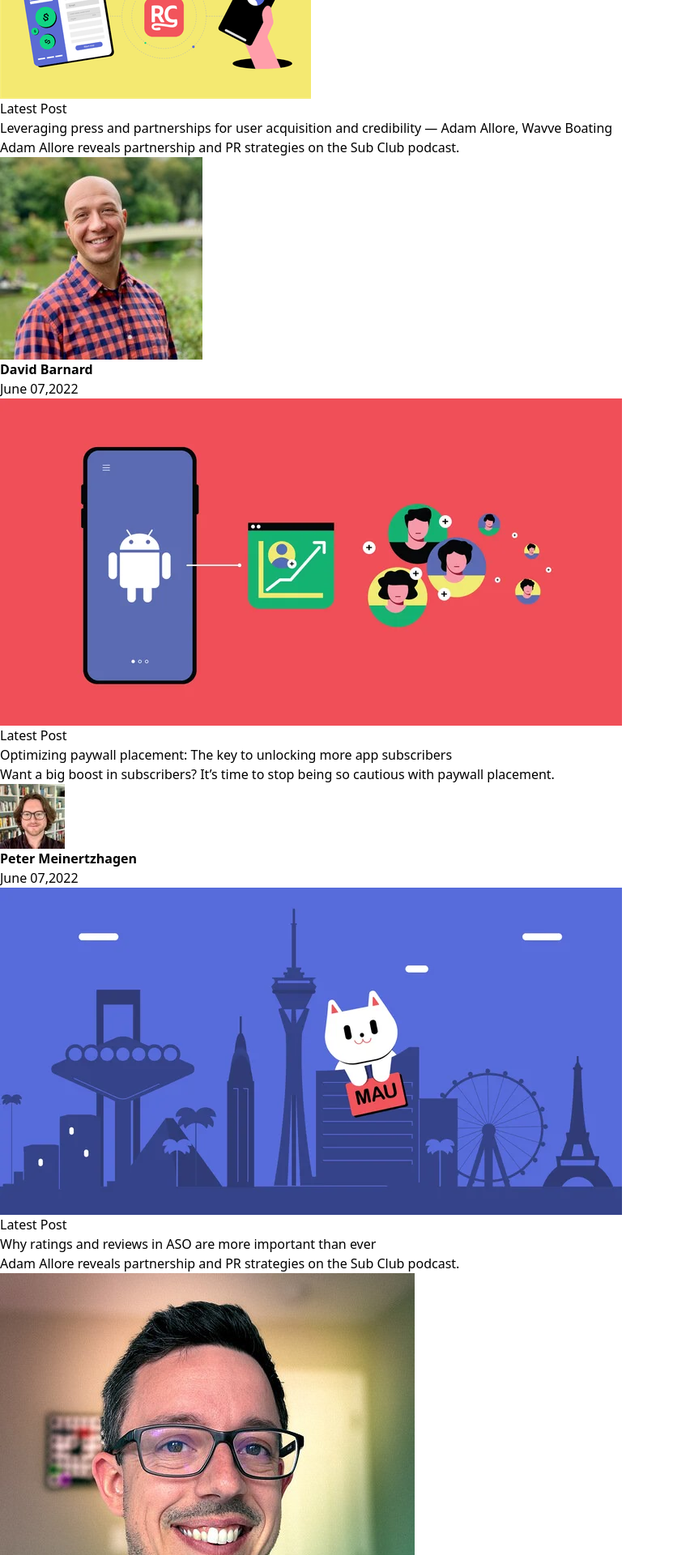
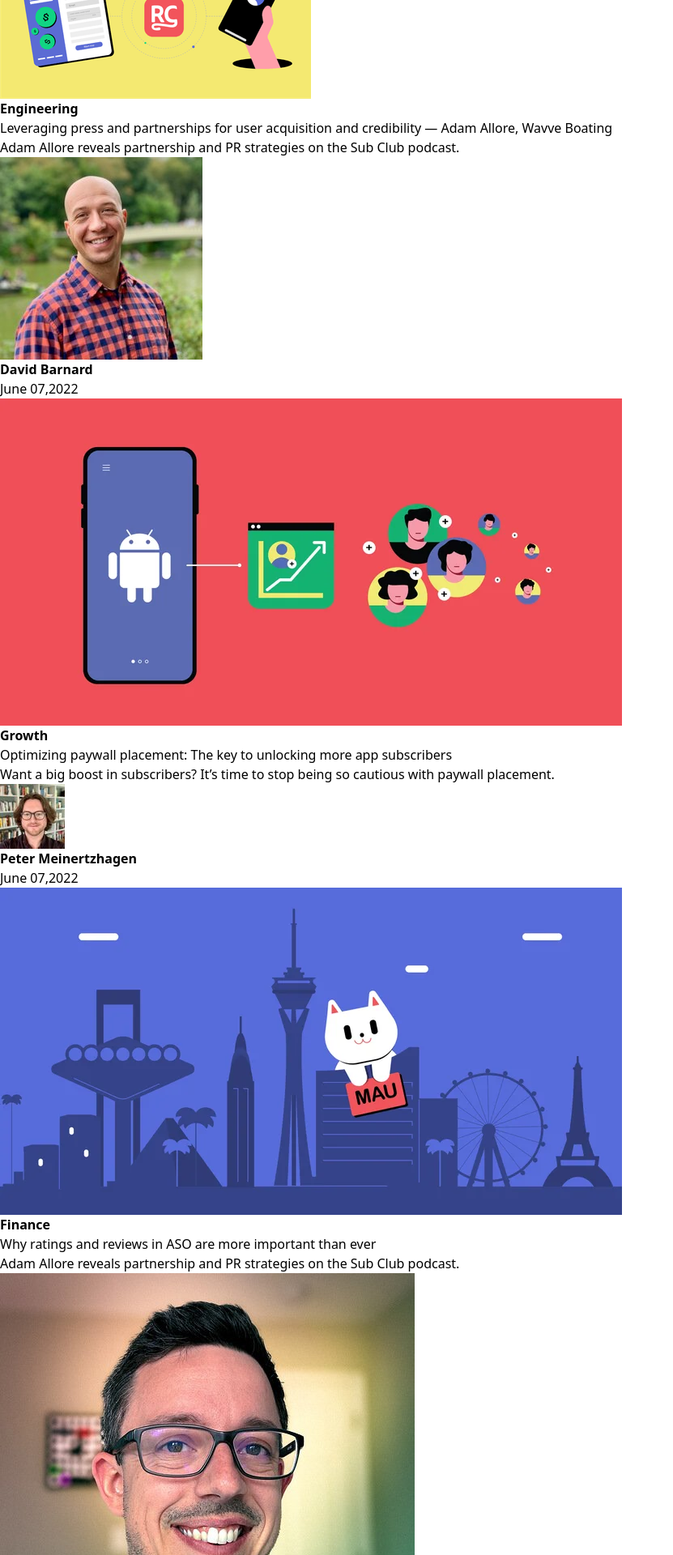
Before and after one commit to Karansharma-dev/Internship-project, a React (Vite) app: page / in a window 1280 px wide. Shown: the part 1940-3860 px from the top of the page at 81% size, without its empty margins (0-831 px from the left). Built offline with nearby package versions, Linux system fonts and the light colour scheme.

Commit message:
added backgrounds and a card

```diff
--- a/src/components/Articles.jsx
+++ b/src/components/Articles.jsx
@@ -7,6 +7,8 @@ import Pages from './Pages'
 import Ad from './Ad'
 
 function Articles() {
+
+
 
   return (
     <>
@@ -20,7 +22,7 @@ function Articles() {
             </div>
             <div className="card-text flex flex-col gap-4 p-4 justify-between">
               <div className="card-text-container w-full">
-                <button className="px-4 py-1 rounded-full border-2 border-green-400 text-green-400 text-xs">Latest Post</button>
+                <button className="px-4 py-1 rounded-full border-2 border-green-400 text-green-400 text-sm font-semibold">{post.niche}</button>
                 <h1 className="font-bold w-full text-xl py-1 line-clamp-2 lg:text-[18px] xs:text-[16px]">{post.title}</h1>
                 <p className="py-1 text-md md:text-xl line-clamp-3">{post.desc}</p>
               </div>
--- a/src/components/Footer.jsx
+++ b/src/components/Footer.jsx
@@ -12,7 +12,7 @@ function Footer() {
                         <button className="py-2 px-4 mx-2 font-bold bg-[--primary-color] rounded-full text-sm">SIGN UP FOR FREE</button>
                         <a className=" text-xs font-bold pb-1 border-b-2 border-red-400" href="#">TALK TO SALES</a>
                     </div>
-                    <div className="top-container-right rounded-2xl border-2 p-7 w-[350px] md:w-[410px]">
+                    <div className="top-container-right rounded-2xl border-2 p-7 w-[350px] md:w-[410px] flex flex-col gap-4">
                         <h1 className="text-2xl font-light">"At any levels of scale, RevenueCat just works"</h1>
                         <div className="user-profile flex gap-2 items-center mt-4">
                             <div className="user-image w-8 h-8 rounded-full bg-cover overflow-hidden">
@@ -22,6 +22,7 @@ function Footer() {
                                 <span className="font-normal  text-sm">Thomas Petit, wellingtown</span>
                             </div>
                         </div>
+                            <a className="w-[110px] md:w-[130px] text-xs md:text-sm font-bold pb-1 border-b-2 border-red-400" href="#">READ CASE STUDY</a>
                     </div>
                 </div>
             </div>
--- a/src/components/SampleData.jsx
+++ b/src/components/SampleData.jsx
@@ -3,35 +3,41 @@ const LatestPost = [{
     title: 'Leveraging press and partnerships for user acquisition and credibility — Adam Allore, Wavve Boating',
     desc: 'Adam Allore reveals partnership and PR strategies on the Sub Club podcast.',
     userImage: './user-1.jpg',
-    userName: 'David Barnard'
+    userName: 'David Barnard',
+    niche:'Engineering'
   },
   {
     img: './img-2.webp',
     title: 'Optimizing paywall placement: The key to unlocking more app subscribers',
     desc: 'Want a big boost in subscribers? It’s time to stop being so cautious with paywall placement.',
     userImage: './user-2.jpg',
-    userName: 'Peter Meinertzhagen'
+    userName: 'Peter Meinertzhagen',
+    niche:'Growth'
   },
   {
     img: './img-3.webp',
     title: 'Why ratings and reviews in ASO are more important than ever',
     desc: 'Adam Allore reveals partnership and PR strategies on the Sub Club podcast.',
     userImage: './user-3.jpg',
-    userName: 'David Barnard'
+    userName: 'David Barnard',
+    niche:'Finance'
   },
   {
     img: './img-7.webp',
     title: '“I love that constraints breed creativity. That’s the way I like to build a business.” ',
     desc: "Redbox Mobile's Anil Ozdemir on how recent changes in the app stores mean that it's time to have a dedicated approach to boosting.",
     userImage: './user-4.jpg',
-    userName: 'Anil Ozdemir'
+    userName: 'Anil Ozdemir',
+    niche:'Engineering'
+
   },
   {
     img: './img-6.png',
     title: 'Scaling smoothly: RevenueCat’s data-caching techniques for 1.2 billion daily API requests',
     desc: 'A deep-dive into the techniques that fuel our efficient cache management system.',
     userImage: './user-5.png',
-    userName: "Guillermo Pérez"
+    userName: "Guillermo Pérez",
+    niche:'Company'
   },
 ]
 
```
